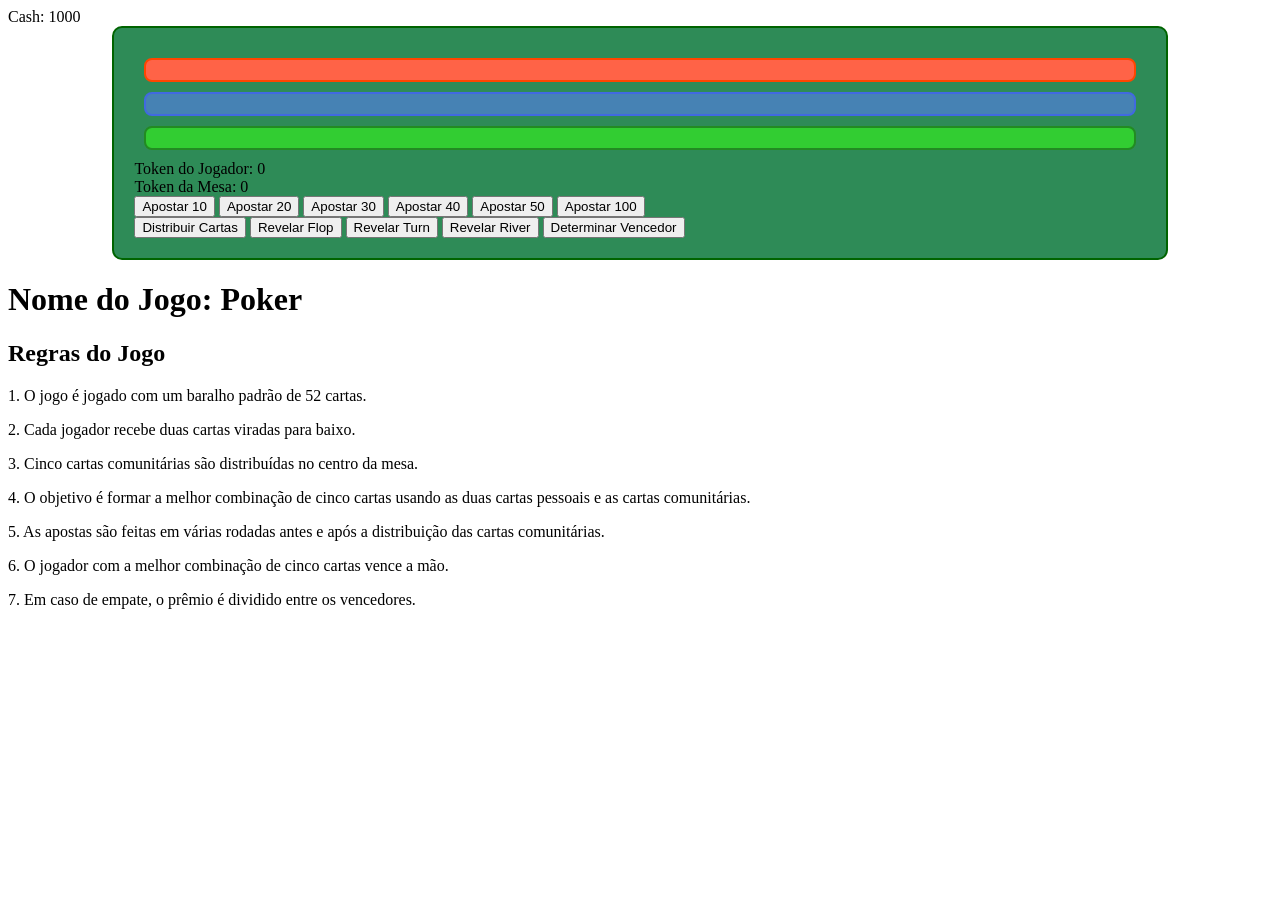
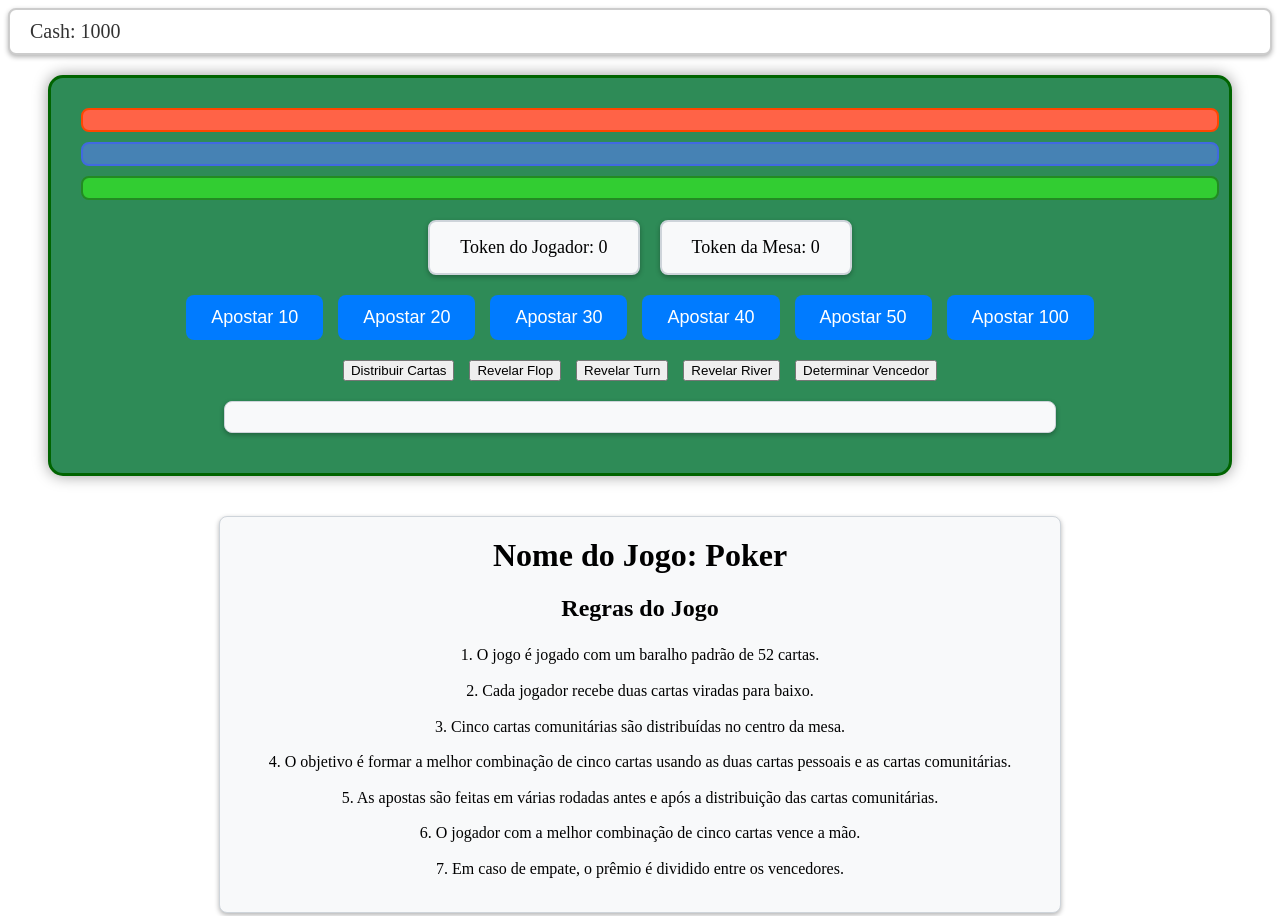
Before and after one commit to AstridNielsen-lab/poker-game.github.io, a plain HTML site: page index.html in a window 1280 px wide. Shown: the top 916 px of the page. Before the commit the page ends 800 px from the top, so only its background shows below. Drawn offline with Linux system fonts and the light colour scheme.

```diff
--- a/styles.css
+++ b/styles.css
@@ -1,15 +1,33 @@
 /* Estilo geral para a mesa de poker */
 .poker-table {
     position: relative;
-    width: 80%;
-    margin: 0 auto;
+    width: 90%;
+    max-width: 1200px; /* Limite máximo para a largura da mesa */
+    margin: 20px auto; /* Centraliza a mesa horizontalmente */
     padding: 20px;
-    border-radius: 10px;
+    border-radius: 15px;
     background-color: #2E8B57; /* Cor de fundo da mesa */
-    border: 2px solid #006400; /* Borda verde escura */
+    border: 3px solid #006400; /* Borda verde escura */
+    box-shadow: 0 0 15px rgba(0, 0, 0, 0.4); /* Sombra ao redor da mesa */
+    text-align: center; /* Centraliza o texto dentro da mesa */
 }
 
-/* Divs das cartas */
+/* Estilo para o cash dentro da mesa */
+.cash-container {
+    margin-bottom: 20px;
+}
+
+.cash {
+    background-color: #ffffff; /* Cor de fundo do cash */
+    border: 2px solid #cccccc; /* Borda cinza clara */
+    border-radius: 8px;
+    padding: 10px 20px;
+    box-shadow: 0 2px 5px rgba(0, 0, 0, 0.3); /* Sombra suave para destaque */
+    font-size: 20px;
+    color: #333333; /* Cor do texto */
+}
+
+/* Divs das cartas com tamanhos iguais */
 .cards {
     display: flex;
     justify-content: center;
@@ -17,6 +35,8 @@
     margin: 10px;
     padding: 10px;
     border-radius: 8px;
+    width: 100%; /* Garante que todas as divs das cartas tenham o mesmo tamanho */
+    box-sizing: border-box; /* Inclui o padding e border no cálculo da largura total */
 }
 
 /* Cartas do croupier */
@@ -39,9 +59,85 @@
 
 /* Estilo das cartas individuais */
 .cards img {
-    width: 70px; /* Ajuste conforme necessário */
+    width: 80px; /* Tamanho das cartas ajustado para mais visibilidade */
     height: auto;
-    margin: 0 5px;
-    border: 1px solid #000; /* Borda preta ao redor das cartas */
-    border-radius: 4px;
+    margin: 0 10px; /* Margem ajustada para espaçamento entre as cartas */
+    border: 2px solid #000; /* Borda preta ao redor das cartas */
+    border-radius: 6px; /* Bordas arredondadas mais suaves */
+    box-shadow: 0 2px 5px rgba(0, 0, 0, 0.3); /* Sombra ao redor das cartas */
 }
+
+/* Estilo para os tokens */
+.tokens {
+    display: flex;
+    justify-content: center;
+    gap: 20px;
+    margin: 20px 0;
+}
+
+.token {
+    background-color: #f8f9fa; /* Cor de fundo clara para destacar os tokens */
+    border: 2px solid #ced4da; /* Borda cinza clara */
+    border-radius: 8px;
+    padding: 15px 30px;
+    box-shadow: 0 2px 5px rgba(0, 0, 0, 0.3); /* Sombra suave para destaque */
+    font-size: 18px; /* Tamanho da fonte ajustado para melhor leitura */
+}
+
+/* Estilo para os botões de ação */
+.actions {
+    display: flex;
+    flex-wrap: wrap;
+    justify-content: center;
+    gap: 15px;
+    margin: 20px 0;
+}
+
+.button-10, .button-20, .button-30, .button-40, .button-50, .button-100 {
+    background-color: #007bff; /* Cor de fundo azul para os botões */
+    color: #fff;
+    border: none;
+    border-radius: 8px;
+    padding: 12px 25px;
+    cursor: pointer;
+    font-size: 18px;
+    transition: background-color 0.3s ease, transform 0.2s ease;
+}
+
+.button-10:hover, .button-20:hover, .button-30:hover, .button-40:hover, .button-50:hover, .button-100:hover {
+    background-color: #0056b3; /* Cor de fundo azul escuro ao passar o mouse */
+    transform: scale(1.05); /* Efeito de aumento ao passar o mouse */
+}
+
+/* Estilo para mensagens e informações do jogo */
+#messages {
+    margin: 20px auto;
+    padding: 15px;
+    max-width: 800px; /* Limite máximo para a largura das mensagens */
+    background-color: #f8f9fa;
+    border: 1px solid #ced4da;
+    border-radius: 8px;
+    box-shadow: 0 2px 5px rgba(0, 0, 0, 0.3);
+    font-size: 18px;
+    text-align: center; /* Centraliza o texto das mensagens */
+}
+
+.game-info {
+    margin: 40px auto;
+    padding: 20px;
+    max-width: 800px; /* Limite máximo para a largura das informações do jogo */
+    background-color: #f8f9fa;
+    border: 1px solid #ced4da;
+    border-radius: 8px;
+    box-shadow: 0 2px 5px rgba(0, 0, 0, 0.3);
+    text-align: center; /* Centraliza o texto das informações do jogo */
+}
+
+.game-info h1 {
+    margin-top: 0;
+}
+
+.game-info p {
+    margin: 10px 0;
+    line-height: 1.6; /* Espaçamento entre linhas para melhor leitura */
+}
```
